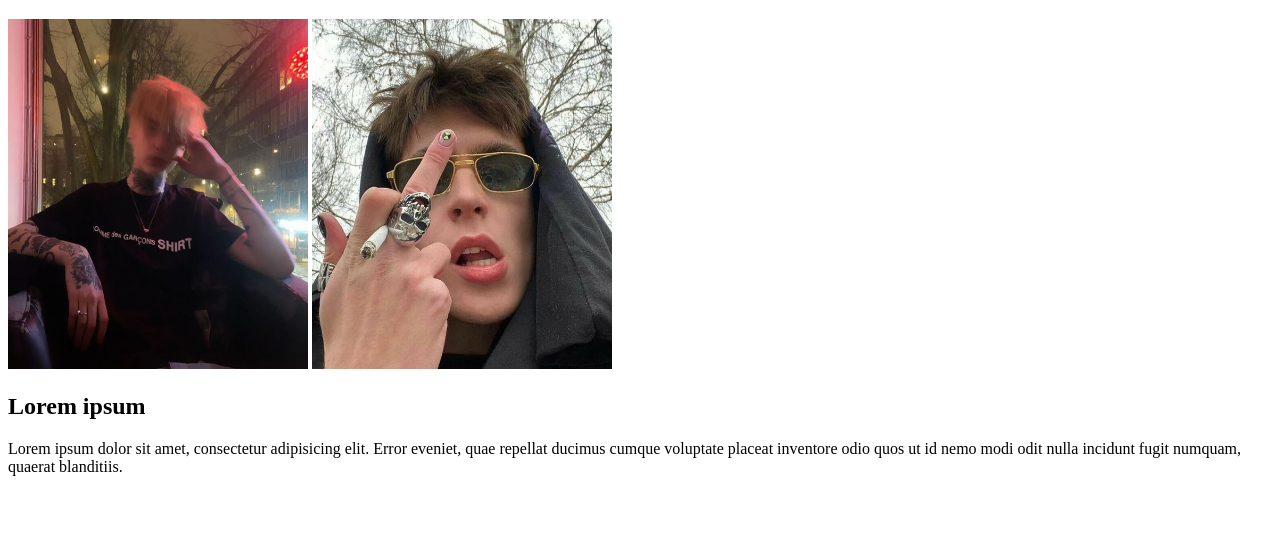
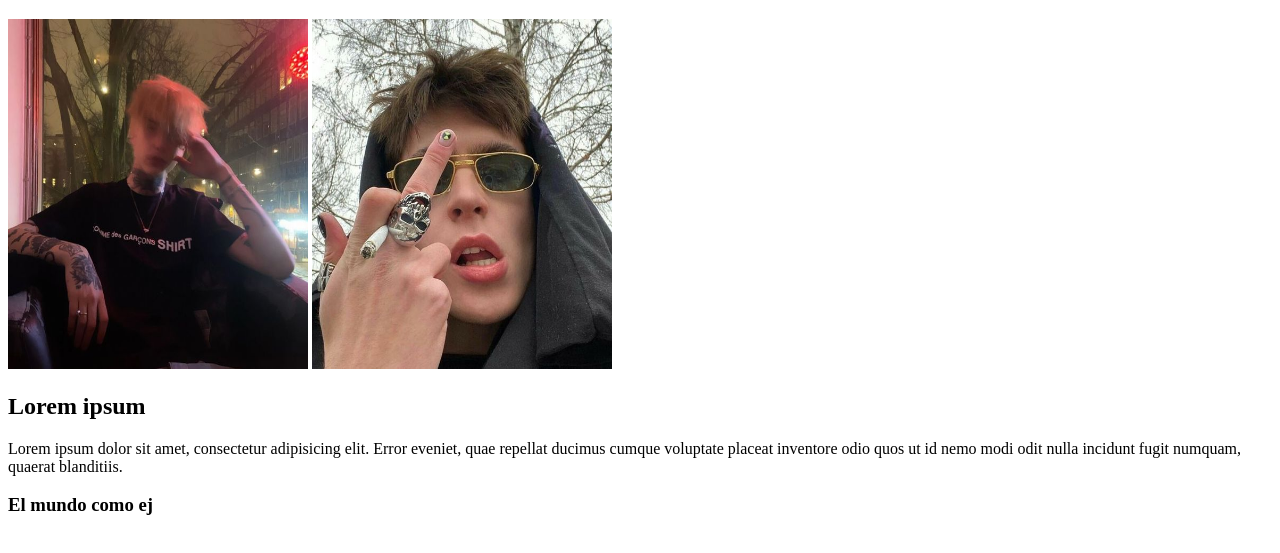
Before and after one commit to samlurk/samlurk.github.ioa, a website: page index.html in a window 1280 px wide. Shown: the part 163-716 px from the top of the page. Drawn offline with Linux system fonts and the light colour scheme.

Commit message:
Agregando h3

```diff
--- a/index.html
+++ b/index.html
@@ -18,5 +18,7 @@
 
     <h2>Lorem ipsum</h2>
     <p>Lorem ipsum dolor sit amet, consectetur adipisicing elit. Error eveniet, quae repellat ducimus cumque voluptate placeat inventore odio quos ut id nemo modi odit nulla incidunt fugit numquam, quaerat blanditiis.</p>
+
+    <h3>El mundo como ej</h3>
 </body>
 </html>
```
